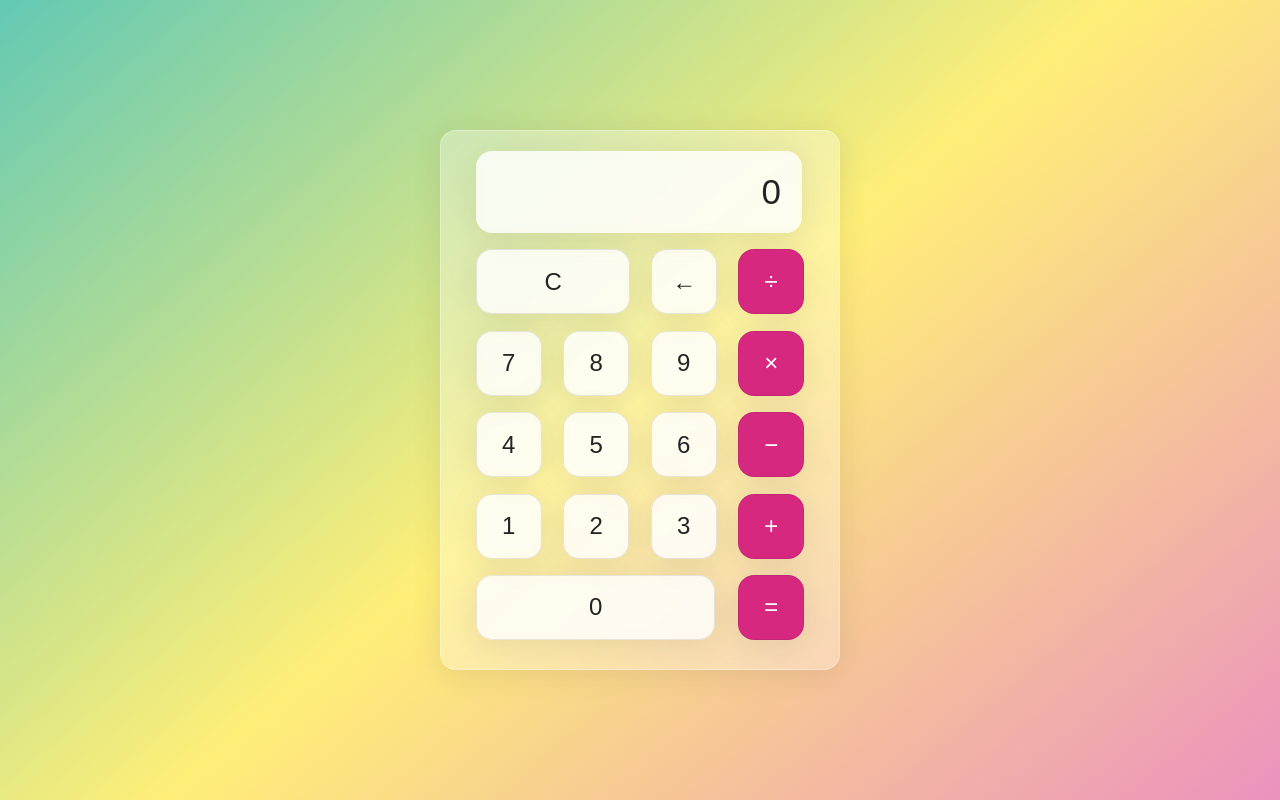
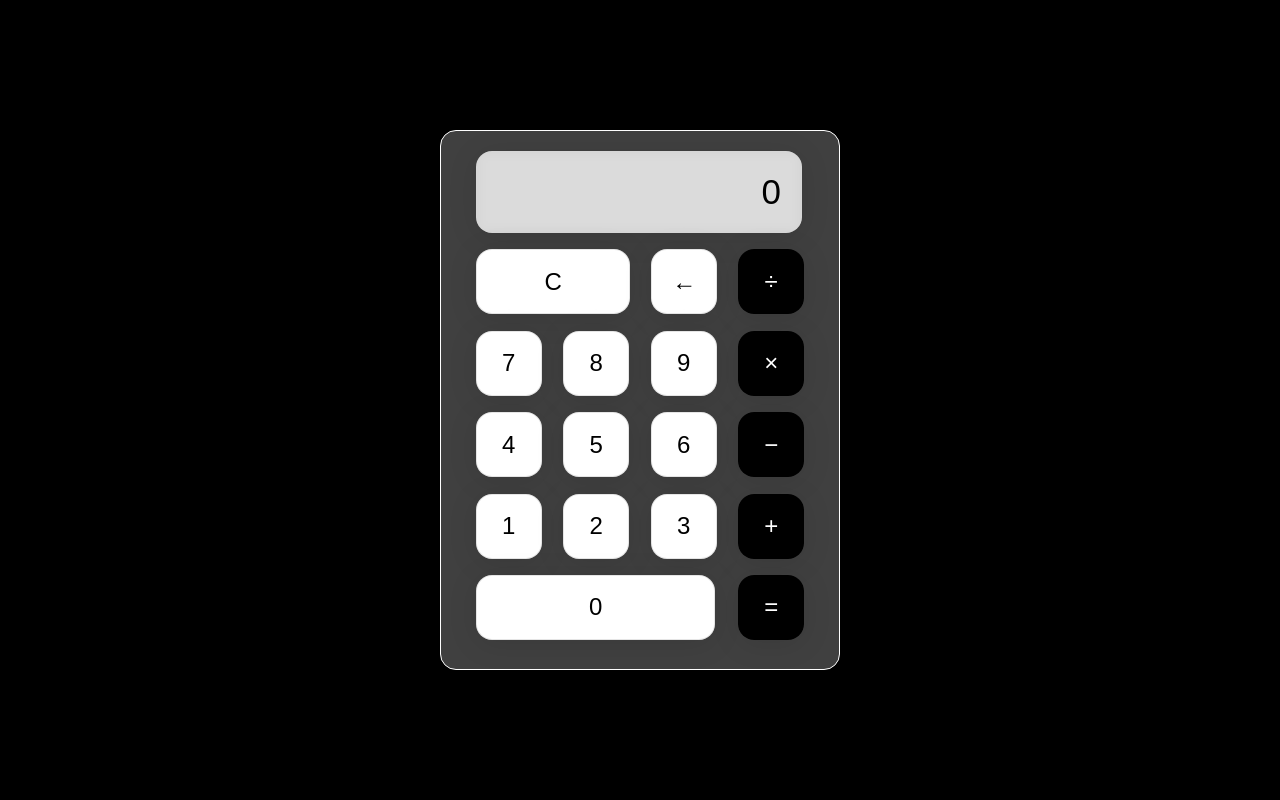
Before and after one commit to fabianfrankwerner/calculator, a plain HTML site: page main.html in a window 1280 px wide. Drawn offline with Linux system fonts and the light colour scheme.

Commit message:
css on-brand

```diff
--- a/main.css
+++ b/main.css
@@ -13,9 +13,9 @@ html {
 
 body {
     align-items: center;
-    background: linear-gradient(320deg, #eb92be, #ffef78, #63c9b4);
+    background: #000000;
     display: flex;
-    font-family: 'Dosis', sans-serif;
+    font-family: 'Space Mono', sans-serif;
     font-display: swap;
     height: inherit;
     justify-content: center;
@@ -24,15 +24,15 @@ body {
 .wrapper {
     backdrop-filter: blur(5.5px);
     -webkit-backdrop-filter: blur(5.5px);
-    background: rgba(255, 255, 255, 0.75);
+    background: #ffffff;
     border: 1px solid rgba(255, 255, 255, 0.1);
     border-radius: 16px;
-    box-shadow: 0 4px 30px rgba(35, 35, 35, 0.1);
-    color: #232323;
+    box-shadow: 0 4px 30px rgba(0, 0, 0, 0.1);
+    color: #000000;
     backdrop-filter: blur(4px);
     -webkit-backdrop-filter: blur(4x);
-    background: rgba(255, 255, 255, 0.3);
-    border: 1px solid rgba(255, 255, 255, 0.34);
+    background: rgba(255, 255, 255, 0.25);
+    border: 1.5px solid #ffffff;
     flex-basis: 400px;
     height: 540px;
     padding: 20px 35px;
@@ -44,8 +44,8 @@ body {
     background: rgba(255, 255, 255, 0.75);
     border: 1px solid rgba(2555, 255, 255, 0.01);
     border-radius: 16px;
-    box-shadow: 0 4px 30px rgba(35, 35, 35, 0.1);
-    color: #232323;
+    box-shadow: 0 4px 30px rgba(0, 0, 0, 0.1);
+    color: #000000;
     font-size: 35px;
     overflow: auto;
     padding: 20px;
@@ -62,11 +62,11 @@ body {
 .calc-button {
     backdrop-filter: blur(5.5px);
     -webkit-backdrop-filter: blur(5.5px);
-    background: rgba(255, 255, 255, 0.75);
-    border: 1px solid rgba(35, 35, 35, 0.1);
+    background: #ffffff;
+    border: 1px solid rgba(0, 0, 0, 0.1);
     border-radius: 16px;
-    box-shadow: 0 4px 30px rgba(35, 35, 35, 0.1);
-    color: #232323;
+    box-shadow: 0 4px 30px rgba(0, 0, 0, 0.1);
+    color: #000000;
     flex-basis: 20%;
     font-family: inherit;
     font-size: 24px;
@@ -76,12 +76,12 @@ body {
 .calc-button:last-child {
     backdrop-filter: blur(5.5px);
     -webkit-backdrop-filter: blur(5.5px);
-    background: rgba(255, 255, 255, 0.75);
-    border: 1px solid rgba(35, 35, 35, 0.1);
+    background: #ffffff;
+    border: 1px solid rgba(0, 0, 0, 0.1);
     border-radius: 16px;
-    box-shadow: 0 4px 30px rgba(35, 35, 35, 0.1);
+    box-shadow: 0 4px 30px rgba(0, 0, 0, 0.1);
     color: #ffffff;
-    background: #d72880;
+    background: #000000;
 }
 
 .calc-button:last-child:hover {
@@ -94,7 +94,7 @@ body {
 }
 
 .calc-button:active {
-    background-color: #ffef78;
+    background-color: #ffffff;
 }
 
 .double {
```
